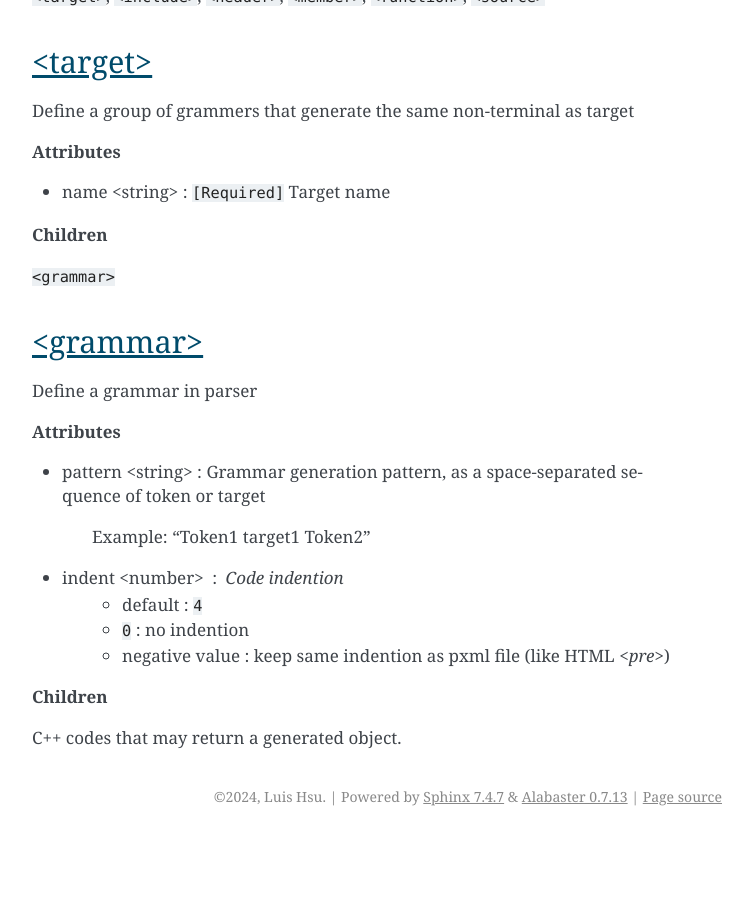
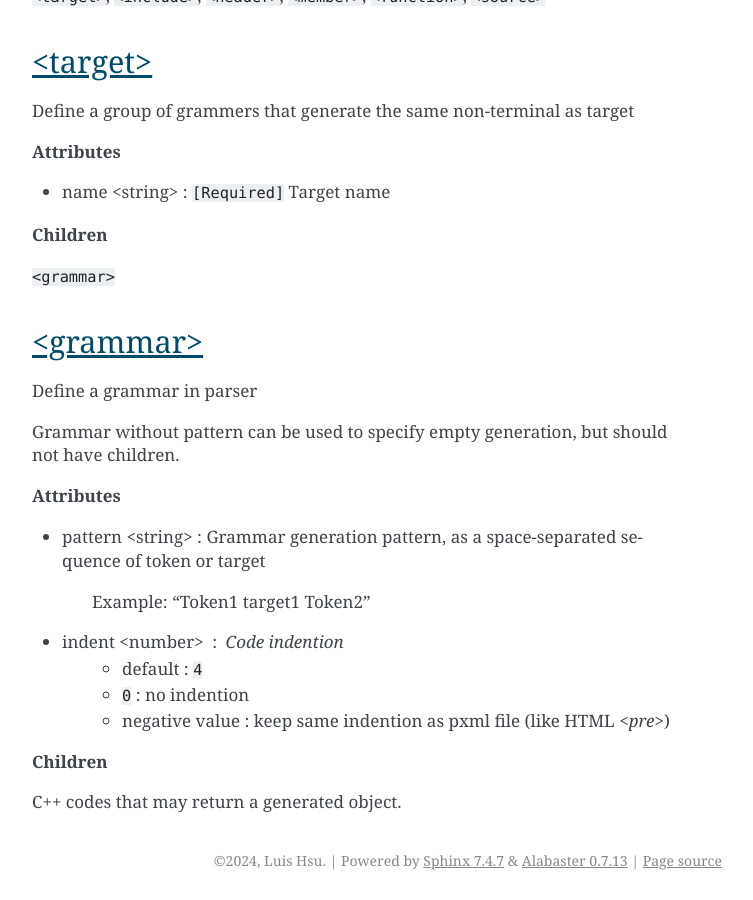
Before and after one commit to WasmVM/ParGen, a Sphinx documentation site: the page built from docs/pxml.rst, in a window 1280 px wide and 900 px high, scrolled down 8090 px. Shown: the whole window, without its empty margins (388-1141 px from the left). Built offline with Sphinx 7.4.7, drawn with Linux system fonts in a browser that asks for light colours; before the commit the page ends 8926 px from its top, so only the background shows below that.

Commit message:
[docs] Update epsilon grammar

```diff
--- a/docs/pxml.rst
+++ b/docs/pxml.rst
@@ -382,6 +382,8 @@ Define a group of grammers that generate the same non-terminal as target
 
 Define a grammar in parser
 
+Grammar without pattern can be used to specify empty generation, but should not have children.
+
 **Attributes**
 
 * pattern <string> : Grammar generation pattern, as a space-separated sequence of token or target
```
